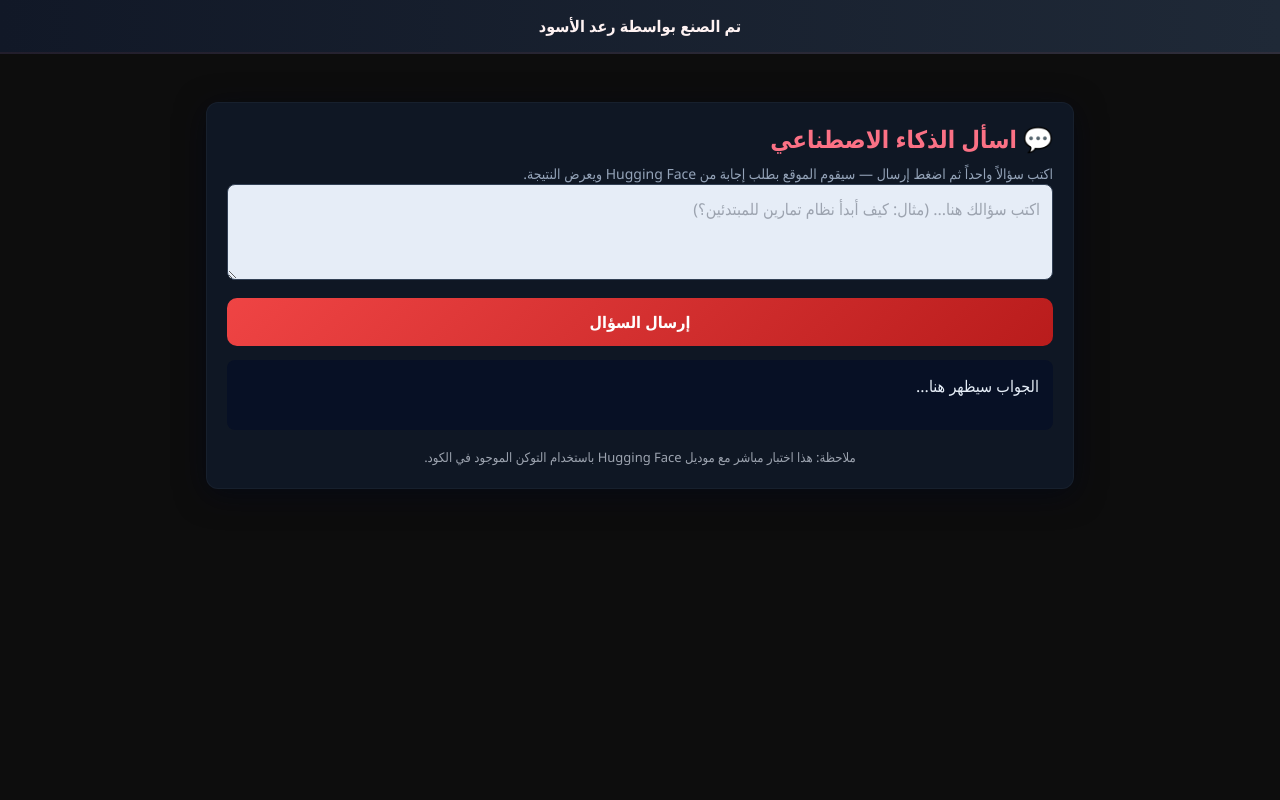
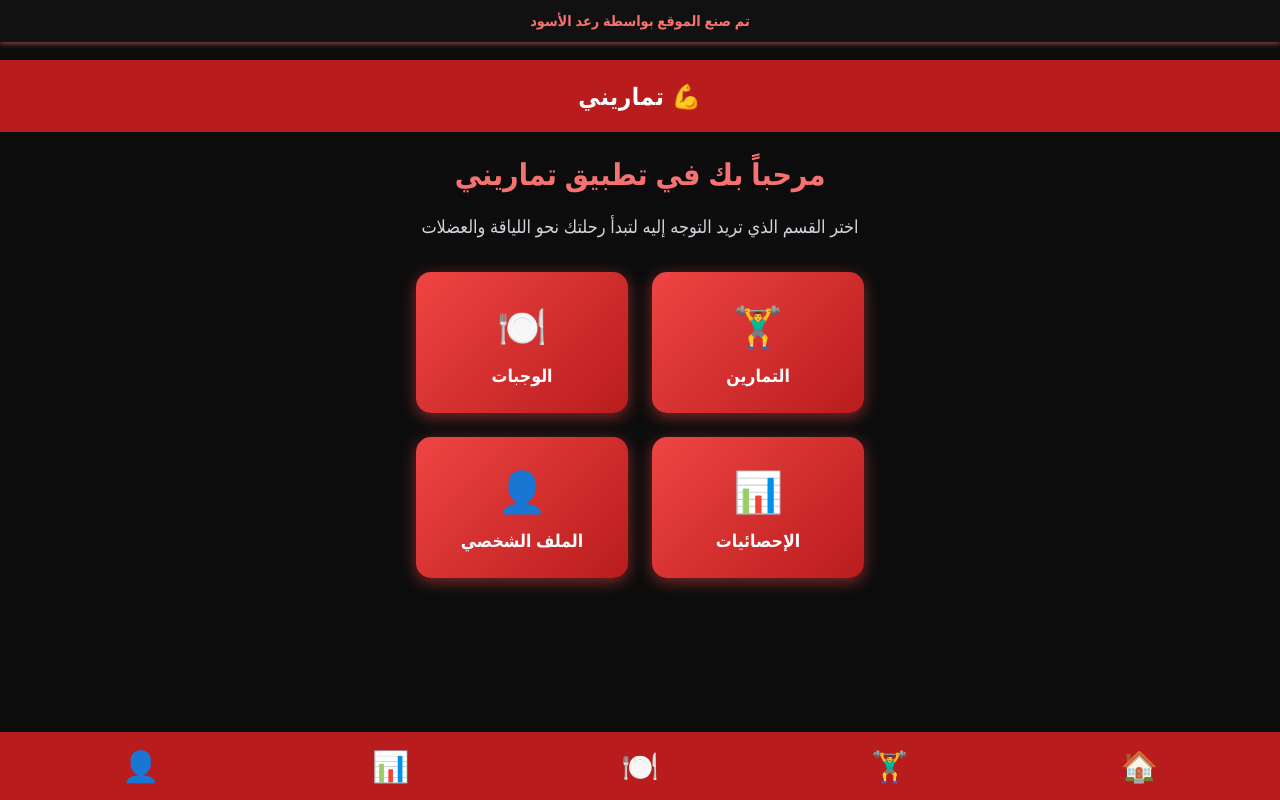
Before and after one commit to raadalaswed/newgym, a plain HTML site: page index.html in a window 1280 px wide. Drawn offline with nearby package versions, Linux system fonts and the light colour scheme.

Commit message:
Update index.html

```diff
--- a/index.html
+++ b/index.html
@@ -1,151 +1,125 @@
 <!DOCTYPE html>
 <html lang="ar" dir="rtl">
 <head>
-  <meta charset="utf-8" />
-  <meta name="viewport" content="width=device-width,initial-scale=1" />
-  <title>تماريني — اسأل الذكاء الاصطناعي</title>
+  <meta charset="UTF-8" />
+  <meta name="viewport" content="width=device-width, initial-scale=1.0" />
+  <title>تماريني</title>
   <script src="https://cdn.tailwindcss.com"></script>
   <style>
-    body { background:#0d0d0d; color:#fff; font-family: "Segoe UI", Tahoma, Geneva, Verdana, sans-serif; margin:0; padding-top:72px; }
-    /* ثابت أعلى */
-    header.fixed-top {
-      position: fixed; top: 0; left: 0; right: 0;
-      background: linear-gradient(90deg,#111827,#1f2937);
-      color: #fef2f2;
-      padding: 14px 20px;
+    body {
+      background-color: #0d0d0d;
+      color: white;
+      padding-bottom: 80px;
+      font-family: 'Segoe UI', Tahoma, Geneva, Verdana, sans-serif;
+      margin: 0;
+      padding-top: 60px; /* مساحة لعبارة رعد الأسود */
+    }
+
+    /* أنيميشن بسيطة للعبارة */
+    @keyframes fadeInUp {
+      0% {
+        opacity: 0;
+        transform: translateY(20px);
+      }
+      100% {
+        opacity: 1;
+        transform: translateY(0);
+      }
+    }
+
+    .footer-text {
+      animation: fadeInUp 1.5s ease forwards;
+      opacity: 0;
+      font-weight: 600;
+      font-size: 0.9rem;
+      color: #f87171; /* نفس لون الأحمر الفاتح */
+      position: fixed;
+      top: 0;
+      left: 0;
+      width: 100%;
+      text-align: center;
+      background: #111;
+      padding: 10px 0;
       z-index: 1000;
-      font-weight: 800;
-      border-bottom: 2px solid rgba(248,113,113,0.07);
-      text-align: center;
+      box-shadow: 0 2px 5px rgba(248,113,113,0.5);
+      user-select: none;
     }
-    main.container { max-width:900px; margin: 30px auto; padding: 0 16px; }
-    .card { background: #0f1724; border: 1px solid rgba(148,163,184,0.06); padding: 20px; border-radius: 12px; box-shadow: 0 6px 30px rgba(2,6,23,0.6); }
-    textarea#q { width:100%; min-height:96px; resize:vertical; padding:12px; border-radius:8px; border:1px solid #334155; background:#e6edf7; color:#000; font-size:16px; }
-    button.primary { width:100%; padding:12px; margin-top:12px; border-radius:10px; background: linear-gradient(135deg,#ef4444,#b91c1c); color:white; font-weight:700; border:none; cursor:pointer; }
-    button.primary:active{ transform:scale(.997) }
-    .resp { margin-top:14px; color:#e6eef8; background:#071025; padding:14px; border-radius:8px; min-height:70px; white-space:pre-wrap; }
-    .small { color:#94a3b8; font-size:14px; margin-top:6px; }
-    .footer-note { text-align:center; margin-top:18px; color:#9ca3af; font-size:13px; }
+
+    /* تأثير أزرار متقدمة */
+    .btn-modern {
+      background: linear-gradient(135deg, #ef4444, #b91c1c);
+      box-shadow: 0 4px 15px rgba(239, 68, 68, 0.5);
+      transition: all 0.3s ease;
+      font-weight: 700;
+      font-size: 1.1rem;
+      display: flex;
+      flex-direction: column;
+      justify-content: center;
+      align-items: center;
+      border-radius: 15px;
+      padding: 1.5rem 1rem;
+      cursor: pointer;
+      user-select: none;
+    }
+
+    .btn-modern:hover {
+      background: linear-gradient(135deg, #b91c1c, #ef4444);
+      box-shadow: 0 6px 20px rgba(239, 68, 68, 0.7);
+      transform: scale(1.05);
+    }
+
+    .btn-modern span.emoji {
+      font-size: 2.5rem;
+      margin-bottom: 0.4rem;
+    }
+
+    /* تظليل عند التركيز لتجربة أفضل */
+    .btn-modern:focus-visible {
+      outline: 3px solid #f87171;
+      outline-offset: 3px;
+    }
   </style>
 </head>
 <body>
 
-  <header class="fixed-top">تم الصنع بواسطة رعد الأسود</header>
+  <p class="footer-text">تم صنع الموقع بواسطة رعد الأسود</p>
 
-  <main class="container">
-    <div class="card">
-      <h1 class="text-2xl font-extrabold mb-2" style="color:#fb7185">💬 اسأل الذكاء الاصطناعي</h1>
-      <p class="small">اكتب سؤالاً واحداً ثم اضغط إرسال — سيقوم الموقع بطلب إجابة من Hugging Face ويعرض النتيجة.</p>
+  <header class="bg-red-700 p-5 text-center text-2xl font-extrabold tracking-wide drop-shadow-lg shadow-red-700/80">
+    💪 تماريني
+  </header>
 
-      <textarea id="q" placeholder="اكتب سؤالك هنا... (مثال: كيف أبدأ نظام تمارين للمبتدئين؟)"></textarea>
-      <button class="primary" id="askBtn">إرسال السؤال</button>
+  <main class="p-6">
+    <h1 class="text-3xl font-extrabold mb-5 text-center text-red-400 drop-shadow-md">مرحباً بك في تطبيق تماريني</h1>
+    <p class="mb-8 text-center text-gray-300 text-lg">اختر القسم الذي تريد التوجه إليه لتبدأ رحلتك نحو اللياقة والعضلات</p>
 
-      <div class="resp" id="result">الجواب سيظهر هنا...</div>
-      <div class="footer-note">ملاحظة: هذا اختبار مباشر مع موديل Hugging Face باستخدام التوكن الموجود في الكود.</div>
+    <div class="grid grid-cols-2 gap-6 max-w-md mx-auto">
+      <a href="workouts.html" class="btn-modern" aria-label="التمارين">
+        <span class="emoji">🏋️‍♂️</span>
+        التمارين
+      </a>
+      <a href="meals.html" class="btn-modern" aria-label="الوجبات">
+        <span class="emoji">🍽️</span>
+        الوجبات
+      </a>
+      <a href="stats.html" class="btn-modern" aria-label="الإحصائيات">
+        <span class="emoji">📊</span>
+        الإحصائيات
+      </a>
+      <a href="profile.html" class="btn-modern" aria-label="الملف الشخصي">
+        <span class="emoji">👤</span>
+        الملف الشخصي
+      </a>
     </div>
   </main>
 
-  <script>
-    // === ضع توكن Hugging Face هنا (الذي زودتني به) ===
-    const HF_TOKEN = "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";
+  <!-- شريط التنقل -->
+  <nav class="bg-red-700 fixed bottom-0 w-full flex justify-around p-4 text-3xl drop-shadow-lg shadow-red-700/70">
+    <a href="index.html" class="text-white hover:text-red-300 transition" aria-label="الرئيسية">🏠</a>
+    <a href="workouts.html" class="text-white hover:text-red-300 transition" aria-label="التمارين">🏋️‍♂️</a>
+    <a href="meals.html" class="text-white hover:text-red-300 transition" aria-label="الوجبات">🍽️</a>
+    <a href="stats.html" class="text-white hover:text-red-300 transition" aria-label="الإحصائيات">📊</a>
+    <a href="profile.html" class="text-white hover:text-red-300 transition" aria-label="الملف الشخصي">👤</a>
+  </nav>
 
-    // اختر موديل موثوق: سأستخدم هنا "tiiuae/falcon-7b-instruct" كخيار شائع.
-    // إذا واجهت مشاكل، يمكن تغييره إلى موديل آخر موجود في HF.
-    const MODEL = "tiiuae/falcon-7b-instruct";
-
-    const btn = document.getElementById("askBtn");
-    const qEl = document.getElementById("q");
-    const resEl = document.getElementById("result");
-
-    btn.addEventListener("click", ask);
-
-    async function ask() {
-      const question = qEl.value.trim();
-      if (!question) {
-        resEl.textContent = "⚠️ الرجاء كتابة سؤال أولاً.";
-        return;
-      }
-
-      // واجهة مستخدم: إشارة انتظار
-      resEl.textContent = "⏳ جاري المعالجة — الرجاء الانتظار...";
-
-      try {
-        // نجهز موجه واضح بالعربية ليحسن جودة الإجابة
-        const prompt = `أجب عن السؤال التالي باللغة العربية الواضحة والمختصرة:\n\n${question}`;
-
-        // طلب POST إلى endpoint الخاص بـ Hugging Face Inference API
-        const response = await fetch(`https://api-inference.huggingface.co/models/${MODEL}`, {
-          method: "POST",
-          headers: {
-            "Authorization": "Bearer " + HF_TOKEN,
-            "Content-Type": "application/json"
-          },
-          body: JSON.stringify({
-            inputs: prompt,
-            parameters: {
-              max_new_tokens: 256,
-              do_sample: false
-            }
-          })
-        });
-
-        // حاول تفريغ رد JSON
-        const data = await response.json();
-        console.log("HuggingFace response:", data);
-
-        // إذا أعاد خطأ من السيرفر
-        if (data.error) {
-          resEl.textContent = "⚠️ حصل خطأ من خدمة Hugging Face: " + data.error;
-          return;
-        }
-
-        // استخراج النص من صيغ مختلفة ممكنة
-        let answer = "";
-
-        // شائع: مصفوفة مع generated_text
-        if (Array.isArray(data) && data[0]?.generated_text) {
-          answer = data[0].generated_text;
-        }
-        // بعض النماذج تعيد كائن به generated_text
-        else if (data.generated_text) {
-          answer = data.generated_text;
-        }
-        // بعض النماذج قد ترجع key باسم 'output' أو 'output_text'
-        else if (Array.isArray(data) && data[0]?.output_text) {
-          answer = data[0].output_text;
-        }
-        else if (data[0]?.text) {
-          answer = data[0].text;
-        }
-        // في حال لم نجد شكل معروف، حاول تحويل الى نص خام
-        else {
-          answer = JSON.stringify(data, null, 2);
-        }
-
-        // أزل السؤال إذا تم تكراره في البداية (بعض النماذج تُعيد prompt+answer)
-        if (answer.startsWith(prompt)) {
-          answer = answer.slice(prompt.length).trim();
-        } else {
-          // أحياناً الموديل يعيد السؤال ثم إجابة مختلفة - نحاول إزالة السؤال التقريبي
-          const qShort = question.split('\n')[0];
-          if (answer.includes(qShort)) {
-            answer = answer.replace(qShort, "").trim();
-          }
-        }
-
-        // أخيراً نعرض الإجابة أو رسالة ملائمة
-        if (answer) {
-          resEl.textContent = answer;
-        } else {
-          resEl.textContent = "⚠️ لم أستلم إجابة مفهومة من الموديل.";
-        }
-
-      } catch (err) {
-        console.error("Request error:", err);
-        // إذا كان خطأ CORS أو شبكي سنظهر رسالة مفيدة
-        resEl.textContent = "❌ خطأ في الاتصال بالموديل. إذا ظهر خطأ CORS في الكونسول، تحتاج إلى تشغيل بروكسي أو وضع التوكن في خادم خلفي (backend). تفاصيل في الأسفل.";
-      }
-    }
-  </script>
 </body>
 </html>
```
